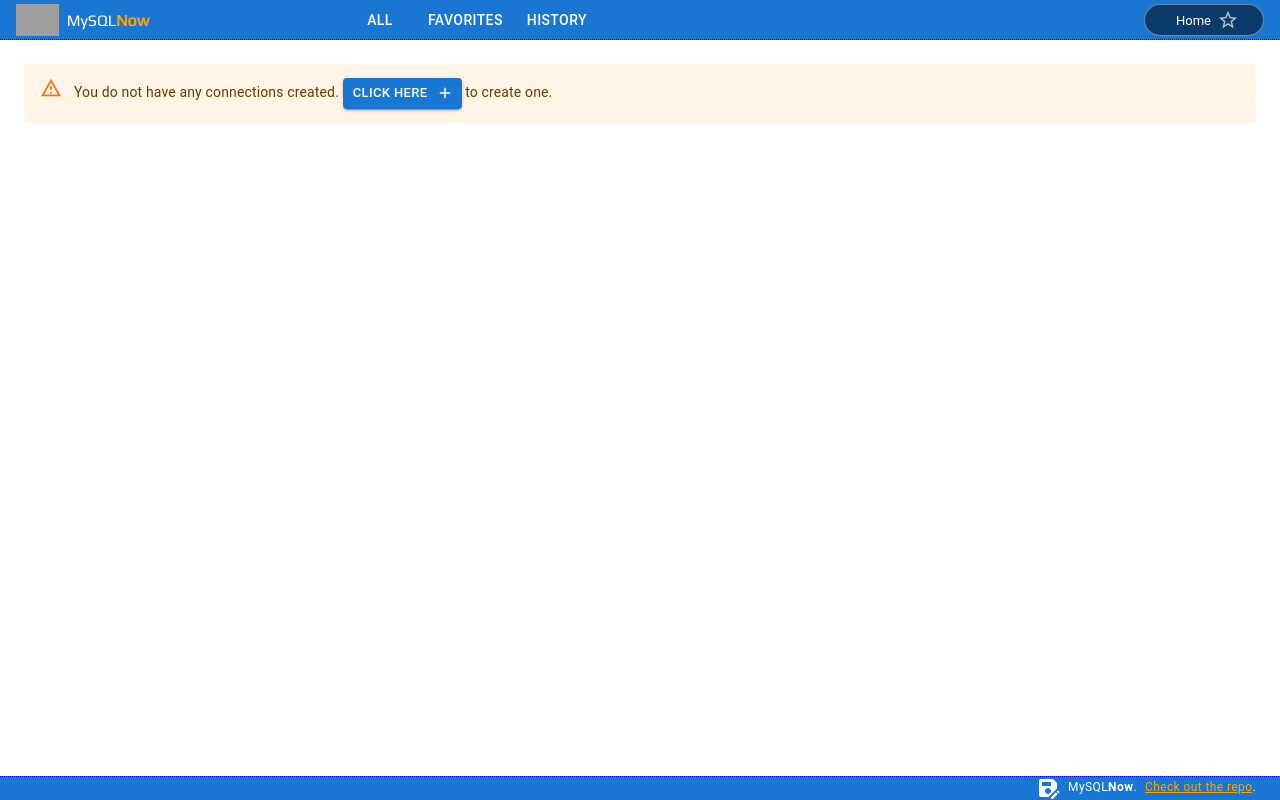
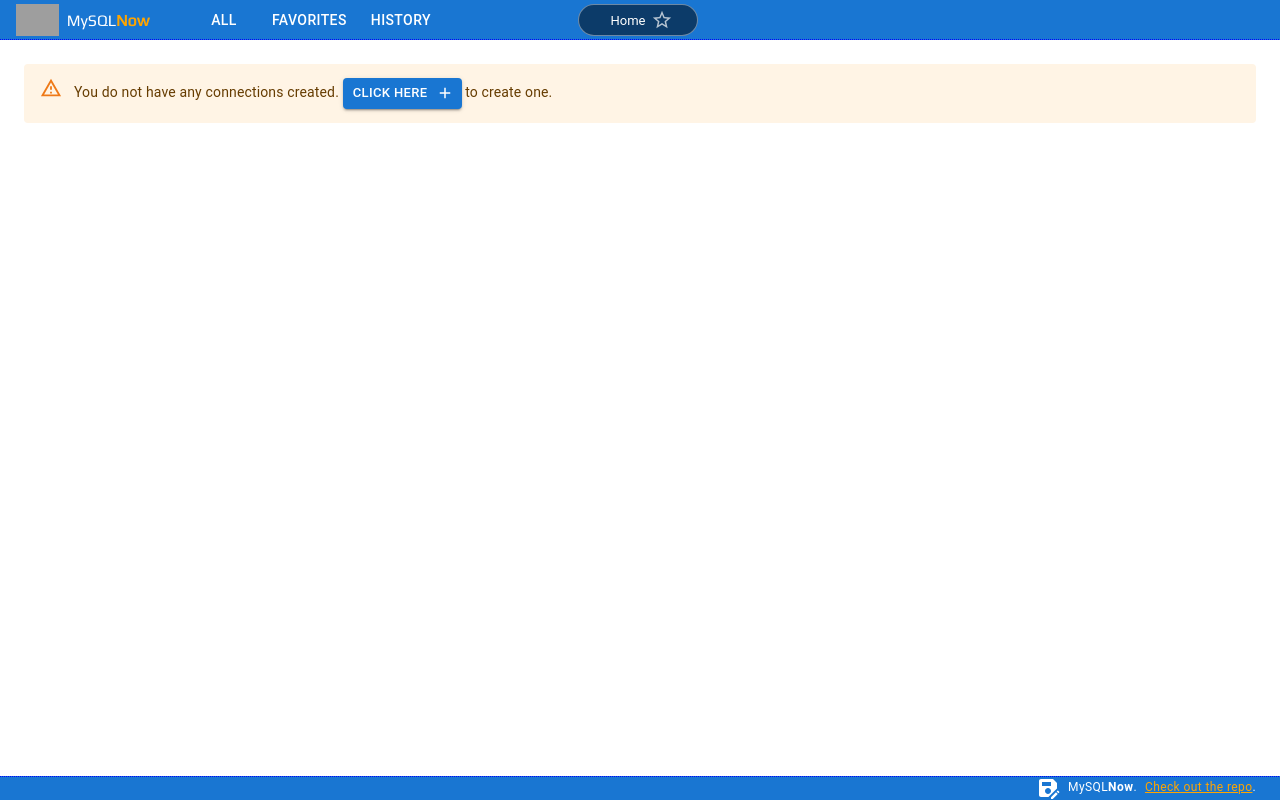
Before and after one commit to miltonejones/mui-sql-studio, a React (Create React App) app: page / in a window 1280 px wide. Built offline with nearby package versions, Linux system fonts and the light colour scheme; grey boxes are pictures that could not be loaded; a web font is replaced by a local one.

Commit message:
added unified menu

```diff
--- a/src/App.js
+++ b/src/App.js
@@ -719,7 +719,8 @@ function App() {
   const props = useAppHistory();
   const { current } = props;
 
-  const [pinned, setPinned] = React.useState(false);
+  const [pinnedTab, setPinnedTab] = React.useState('');
+  const pinned = !!pinnedTab;
 
   return (
     <AppStateContext.Provider value={{
@@ -736,10 +737,15 @@ function App() {
         </Helmet>}
 
         <BrowserRouter>
-          <ToggleToolbar setModalState={setModalState} {...props} onPin={t => setPinned(!!pinned ? null : t)}/>
-          <Area pinned={pinned}>
+          <ToggleToolbar
+            setModalState={setModalState}
+            {...props}
+            pinnedTab={pinnedTab}
+            setPinnedTab={setPinnedTab}
+          />
+          <Area pinned={!!pinnedTab}>
             <Routes>
-              <Route path="/" element={<HomePage pinned={pinned} />} />
+              <Route path="/" element={<HomePage pinned={!!pinnedTab} />} />
               <Route path="/connection/:connectionID" element={<ConnectionGrid  />} />
               <Route path="/table/:connectionID/:schema/:tablename" element={<TableGrid  />} />
               <Route path="/query/:connectionID/:schema/:tablename" element={<QueryGrid  />} />
--- a/src/components/MenuDrawer/MenuDrawer.js
+++ b/src/components/MenuDrawer/MenuDrawer.js
@@ -14,7 +14,7 @@ export const LogoURL = 'https://associate-ui.s3.amazonaws.com/kisspng-mysql-rela
 export const Logo = ({ short }) =>{
   const navigate = useNavigate()
   return <Stack onClick={() => navigate('/')} sx={{
-      cursor: 'pointer', ml: 2, mr: 4, width: short ? 104 : 300 , alignItems: 'center'}} spacing={1} direction="row" >
+      cursor: 'pointer', ml: 2, mr: 4, width: short ? 144 : 300 , alignItems: 'center'}} spacing={1} direction="row" >
     <img alt="logo" src={LogoURL} style={{height:  32, width: 'auto'}}/>
     <Box sx={{fontFamily: 'Play'}}>MySQL<b style={{color: 'orange'}}>Now</b></Box>
   </Stack>
@@ -33,6 +33,7 @@ const RotateButton = styled(IconButton)(({ deg = 90 }) => ({
 
 const Panel = styled(Box)(({ theme }) => ({
   backgroundColor: theme.palette.primary.main,
+  overflowX: 'auto',
   position: 'absolute',
   top: 0,
   left: 0,
@@ -46,12 +47,19 @@ const Panel = styled(Box)(({ theme }) => ({
 
 
 
-export default function MenuDrawer({ label = 'Dashboard', report, options = []}) {
+export default function MenuDrawer({
+  label = 'Dashboard',
+  pinnedTab,
+  setPinnedTab,
+  options = []
+
+}) {
 
   const [filterText, setFilterText] = React.useState('')
 
   const [anchorEl, setAnchorEl] = React.useState(null);
-  const [pinned, setPinned] = React.useState(false);
+  const pinned = pinnedTab === label;
+
   const open = Boolean(anchorEl);
   const handleClick = (event) => {
     setAnchorEl(event.currentTarget);
@@ -59,11 +67,6 @@ export default function MenuDrawer({ label = 'Dashboard', report, options = []})
   const handleClose = () => {
     setAnchorEl(null);
   };
-
-  const pinMenu = () => {
-    setPinned(!pinned)
-    report && report(label, !pinned)
-  }
 
   const Tag = pinned ? Panel : Menu;
 
@@ -98,6 +101,8 @@ export default function MenuDrawer({ label = 'Dashboard', report, options = []})
         {label}
       </Button> </Collapse>
       <Tag
+        sx={{maxWidth: pinned?320:'inherit'}}
+        dense
         id="demo-positioned-menu"
         aria-labelledby="demo-positioned-button"
         anchorEl={anchorEl}
@@ -138,7 +143,7 @@ export default function MenuDrawer({ label = 'Dashboard', report, options = []})
             <FilterBox white={pinned} size="small" label="Filter" value={filterText} autoComplete="off"
               onChange={e => setFilterText(e.target.value)}
               InputProps={adornment}/>
-            <RotateButton color="inherit" onClick={() => pinMenu()} deg={pinned ? 45 : 0}>
+            <RotateButton color="inherit" onClick={() => setPinnedTab(pinnedTab === label ? null : label)} deg={pinned ? 45 : 0}>
               <PushPin />
             </RotateButton>
           </Stack>
--- a/src/components/ToggleToolbar/ToggleToolbar.js
+++ b/src/components/ToggleToolbar/ToggleToolbar.js
@@ -1,5 +1,5 @@
 import * as React from 'react';
-import {  Box, Chip, styled} from '@mui/material';
+import {  Box, Chip, Stack, styled} from '@mui/material';
 import MenuDrawer, { Logo } from '../MenuDrawer/MenuDrawer';
 import { useConfig } from '../../hooks/useConfig';
 import { useSaveQuery } from '../../hooks/useSaveQuery';
@@ -11,6 +11,8 @@ import moment from 'moment';
 const Navbar = styled(Box)(({ theme }) => ({
   display: 'flex',
   alignItems: 'center',
+  // alignContent: 'center',
+  justifyContent: 'space-between',
   color: 'white',
    position: 'absolute',
    top: 0,
@@ -24,7 +26,8 @@ const Navbar = styled(Box)(({ theme }) => ({
 const formatConnectName = name => name.toLowerCase().replace(/\s/g, '_');
 
 export default function ToggleToolbar({
-    onPin,
+    pinnedTab,
+    setPinnedTab,
     getAppHistory,
     current,
     getFavorite,
@@ -37,7 +40,9 @@ export default function ToggleToolbar({
   const configs = getConfigs();
   const { getQueries } = useSaveQuery();
 
-  const past = getAppHistory();
+  const gesh = getAppHistory();
+  const past = gesh.length < 10 ? gesh
+    : gesh.slice( gesh.length - 10)
   const guys = getFavorites();
   const asks = getQueries();
 
@@ -121,10 +126,15 @@ export default function ToggleToolbar({
 
 
   return <><Navbar >
-    <Logo />
-    {buttons.map((btn => <MenuDrawer report={onPin} key={btn.label} {...btn} />))}
-    <Box sx={{flexGrow: 1}} />
-    <Box sx={{mr: 2}}>
+
+  <Stack direction="row">
+
+  <Logo short={!pinnedTab} />
+    {buttons.map((btn => <MenuDrawer setPinnedTab={setPinnedTab} pinnedTab={pinnedTab} key={btn.label} {...btn} />))}
+
+  </Stack>
+
+    <Box>
       {!!current?.title && <Chip label={current.title} color="secondary" variant="filled"
         sx={{minWidth: 120, backgroundColor: 'rgba(0,0,0,0.5)', border: 'solid 1px rgba(255, 255, 255, 0.4)'}}
               onDelete={() => {
@@ -133,6 +143,9 @@ export default function ToggleToolbar({
               }}
               deleteIcon={<Icon />}/>}
     </Box>
+
+    <Box sx={{flexShrink: 1, width: pinnedTab ? 300 : 450}}/>
+
   </Navbar>
 
   {/* <ConnectionModal onChange={(key, val) => {
```
